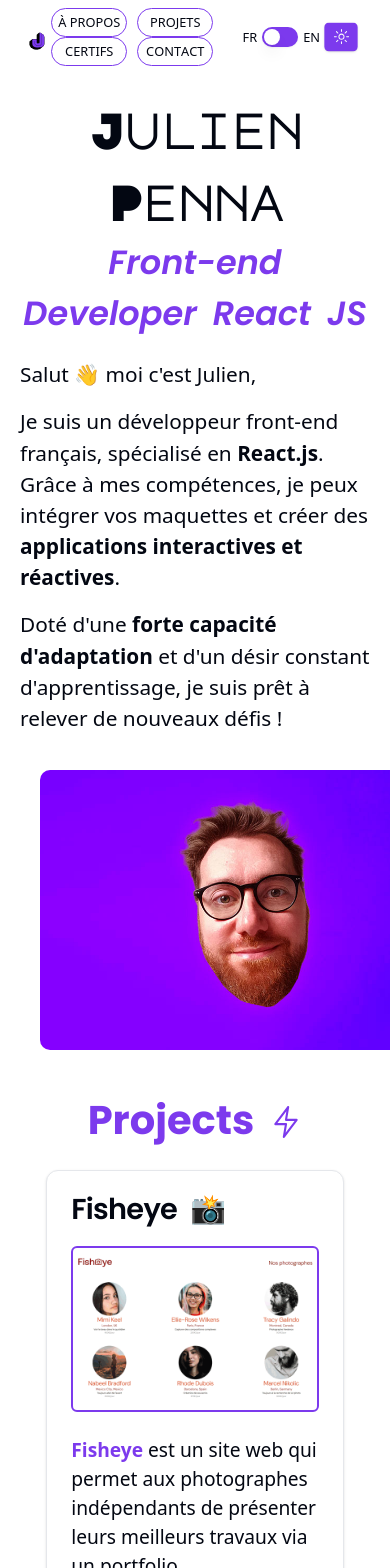
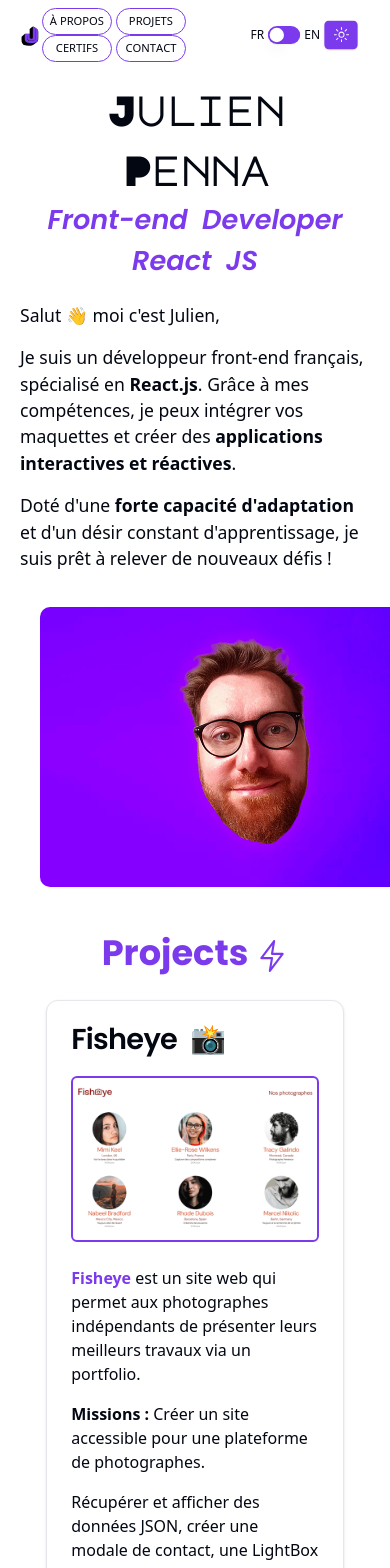
Before and after one commit to jujudev7/portfolio-juju, a Next.js app: page / in a window 390 px wide. Shown: the top 1568 px of the page. Built offline with nearby package versions, Linux system fonts and the light colour scheme.

Commit message:
responsive 600px OK

```diff
--- a/app/_components/Hero.tsx
+++ b/app/_components/Hero.tsx
@@ -14,7 +14,7 @@ export const Hero = () => {
         </h1>
       </div>
       <div className="card-juju flex">
-        <div className="julien flex-[2]">
+        <div className="flex-[2]">
           <p>Salut 👋 moi c&apos;est Julien,</p>
           <p>
             Je suis un développeur front-end français, spécialisé en{" "}
--- a/app/_components/Projects.tsx
+++ b/app/_components/Projects.tsx
@@ -22,8 +22,8 @@ export const Projects = () => {
           className="mb-10 text-center justify-center flex items-center h2-hover"
         >
           <span>Projects</span>
-          <LightningBoltIcon className="ml-4 mt-1 w-8 h-8 lightingbolt-icon" />
-          <LigthingboltFilledIcon className="ml-4 mt-1 w-8 h-8 lightingbolt-filled-icon" />
+          <LightningBoltIcon className="ml-2 mt-1 w-8 h-8 lightingbolt-icon" />
+          <LigthingboltFilledIcon className="ml-2 mt-1 w-8 h-8 lightingbolt-filled-icon" />
         </h2>
         <div className="cards-grid grid gap-8 grid-cols-2">
           <Card className="card transition transform hover:scale-105 hover:bg-violet-100">
--- a/app/globals.css
+++ b/app/globals.css
@@ -62,6 +62,10 @@
 
 body {
   padding: 0 20px;
+}
+
+.logo {
+  padding-bottom: 7px;
 }
 
 h1 {
@@ -505,13 +509,67 @@ img {
   }
 }
 
+.card-linkedin .linkedin-icon {
+  transition: transform 0.5s;
+}
+
+.card-linkedin:hover .linkedin-icon {
+  transform: scale(0.9) rotate(360deg);
+}
+
+.card-github {
+  position: relative;
+  transition-duration: 0.3s;
+  box-shadow: 2px 2px 10px rgba(0, 0, 0, 0.13);
+}
+
+.card-github:hover {
+  background-color: rgb(56, 56, 56);
+}
+
+.card-github:hover .github-icon {
+  animation: githubIcon 0.9s both;
+}
+
+/* github icon animation keyframes*/
+@keyframes githubIcon {
+  0%,
+  100% {
+    transform-origin: top;
+  }
+
+  15% {
+    transform: rotateZ(10deg);
+  }
+
+  30% {
+    transform: rotateZ(-10deg);
+  }
+
+  45% {
+    transform: rotateZ(5deg);
+  }
+
+  60% {
+    transform: rotateZ(-5deg);
+  }
+
+  75% {
+    transform: rotateZ(3deg);
+  }
+}
+
+.card-github:active {
+  transform: scale(0.8);
+}
+
 /* RESPONSIVE DESIGN */
 
 @media screen and (max-width: 1024px) {
-
   .logo {
     width: 32px;
   }
+
   .menu-link {
     padding: 0.25rem 1rem;
     margin: 0 10px;
@@ -558,7 +616,7 @@ img {
     width: 75%;
   }
 
-  .contacts{
+  .contacts {
     width: 75%;
     margin-bottom: 50px;
   }
@@ -573,6 +631,10 @@ img {
     margin: 0 5px;
     font-size: 0.8rem;
     width: 76px;
+  }
+
+  .contact-link div span {
+    transform: translateX(-1px) translateY(var(--m)) translateZ(0);
   }
 
   .fr {
@@ -590,7 +652,7 @@ img {
   }
 
   .heading {
-    margin-top: 20px;
+    margin-top: 10px;
   }
 
   h1 {
@@ -702,62 +764,83 @@ img {
   }
 }
 
-.card-linkedin .linkedin-icon {
-  transition: transform 0.5s;
+@media screen and (max-width: 600px) {
+
+  .zone-menu {
+    padding-left: 0px;
+  }
+
+  .logo {
+    width: 28px;
+  }
+
+  .menu-link {
+    padding: 0.25rem 0.15rem;
+    margin: 0 2px;
+    font-size: 0.7rem;
+    width: 70px;
 }
 
-.card-linkedin:hover .linkedin-icon {
-  transform: scale(0.9) rotate(360deg);
-}
+  .fr {
+    margin-right: 0px;
+    font-size: 0.75rem;
+    margin: 0;
+    padding-right: 2px;
+  }
 
-.card-github {
-  position: relative;
-  transition-duration: 0.3s;
-  box-shadow: 2px 2px 10px rgba(0, 0, 0, 0.13);
-}
+  #language-switcher {
+    transform: scale(0.9);
+  }
 
-.card-github:hover {
-  background-color: rgb(56, 56, 56);
-}
+  .en {
+    padding-left: 2px;
+    font-size: 0.75rem;
+  }
 
-.card-github:hover .github-icon {
-  animation: githubIcon 0.9s both;
-}
+  .mode-btn {
+    margin-left: 0px;
+  }
 
-@media screen and (max-width: 769px) {
-  .contact-link div span {
-    transform: translateX(-1px) translateY(var(--m)) translateZ(0);
+  .name {
+    font-size: 2.5rem;
+  }
+
+  .job {
+    font-size: 1.7rem;
+  }
+
+  .heading p {
+    font-size: 1.1rem;
+    padding-bottom: 1rem;
+  }
+
+  .back p {
+    font-size: 1rem;
+  }
+
+  #projects {
+    font-size: 2.2rem;
+  }
+
+  .projects p {
+    font-size: 1rem;
+    padding-bottom: 1rem;
+  }
+
+  .cards-grid {
+    gap: 1rem;
+  }
+
+  .contact,
+  .contacts {
+    width: 90%;
+  }
+
+  .oc {
+    font-size: 1.3rem;
+  }
+
+  .certifs li {
+    font-size: 1rem;
   }
 }
-
-/* github icon animation keyframes*/
-@keyframes githubIcon {
-  0%,
-  100% {
-    transform-origin: top;
-  }
-
-  15% {
-    transform: rotateZ(10deg);
-  }
-
-  30% {
-    transform: rotateZ(-10deg);
-  }
-
-  45% {
-    transform: rotateZ(5deg);
-  }
-
-  60% {
-    transform: rotateZ(-5deg);
-  }
-
-  75% {
-    transform: rotateZ(3deg);
-  }
-}
-
-.card-github:active {
-  transform: scale(0.8);
-}
```
Also changed, not shown: 1 other file (tests, documents, lock files or other folders).
